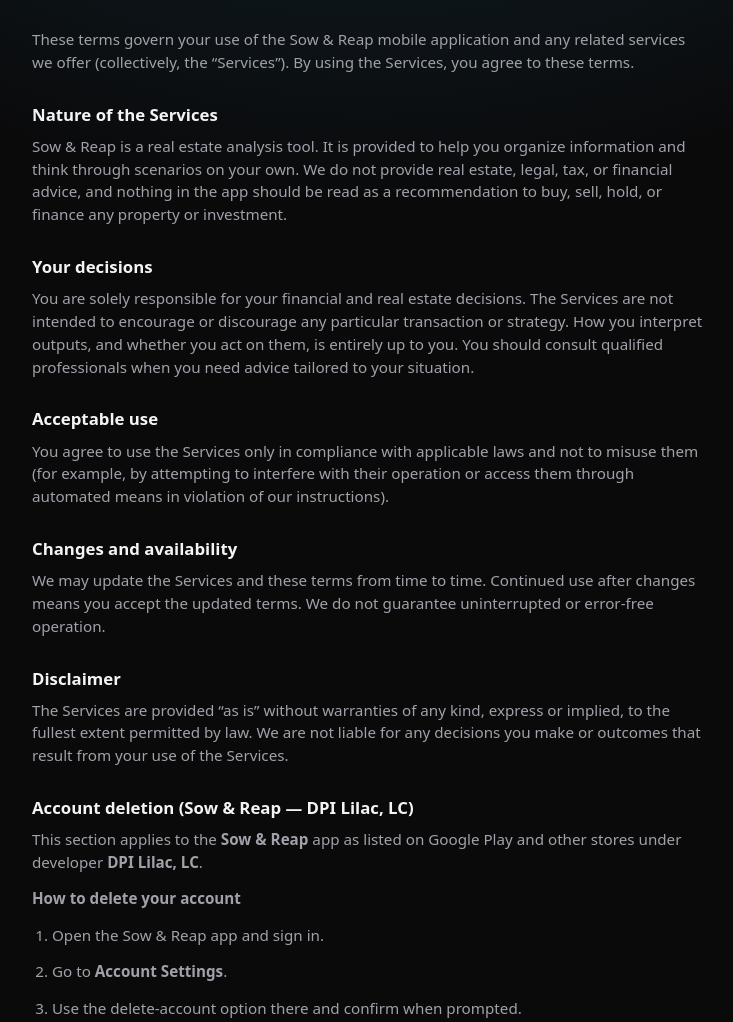
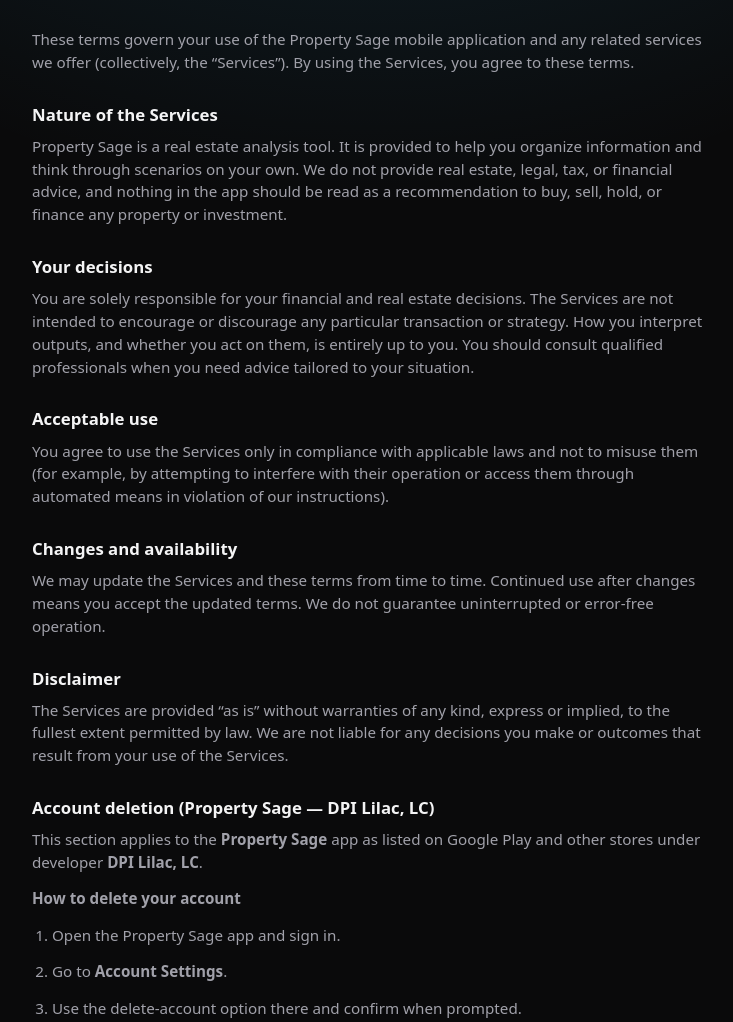
Before and after one commit to ryan-durrant/dpililac-site, a website: page terms.html in a window 1280 px wide. Shown: the part 180-1202 px from the top of the page, without its empty margins (272-1005 px from the left). Drawn offline with Linux system fonts and the light colour scheme.

Commit message:
changing to property sage

```diff
--- a/terms.html
+++ b/terms.html
@@ -3,8 +3,8 @@
   <head>
     <meta charset="utf-8" />
     <meta name="viewport" content="width=device-width, initial-scale=1" />
-    <meta name="description" content="Terms and conditions for Sow & Reap" />
-    <title>Terms and conditions — Sow & Reap</title>
+    <meta name="description" content="Terms and conditions for Property Sage" />
+    <title>Terms and conditions — Property Sage</title>
     <link rel="icon" href="favicon.svg" type="image/svg+xml" />
     <link rel="stylesheet" href="css/styles.css" />
   </head>
@@ -17,14 +17,14 @@
 
       <article class="legal-doc">
         <p>
-          These terms govern your use of the Sow & Reap mobile application and any related
+          These terms govern your use of the Property Sage mobile application and any related
           services we offer (collectively, the “Services”). By using the Services, you agree to
           these terms.
         </p>
 
         <h2>Nature of the Services</h2>
         <p>
-          Sow & Reap is a real estate analysis tool. It is provided to help you organize
+          Property Sage is a real estate analysis tool. It is provided to help you organize
           information and think through scenarios on your own. We do not provide real estate,
           legal, tax, or financial advice, and nothing in the app should be read as a
           recommendation to buy, sell, hold, or finance any property or investment.
@@ -59,14 +59,14 @@
           outcomes that result from your use of the Services.
         </p>
 
-        <h2>Account deletion (Sow & Reap — DPI Lilac, LC)</h2>
+        <h2>Account deletion (Property Sage — DPI Lilac, LC)</h2>
         <p>
-          This section applies to the <strong>Sow & Reap</strong> app as listed on Google Play and
+          This section applies to the <strong>Property Sage</strong> app as listed on Google Play and
           other stores under developer <strong>DPI Lilac, LC</strong>.
         </p>
         <p><strong>How to delete your account</strong></p>
         <ol>
-          <li>Open the Sow & Reap app and sign in.</li>
+          <li>Open the Property Sage app and sign in.</li>
           <li>Go to <strong>Account Settings</strong>.</li>
           <li>Use the delete-account option there and confirm when prompted.</li>
         </ol>
```
Also changed, not shown: index.html (+1 -1 lines), privacy.html (+3 -3 lines).
